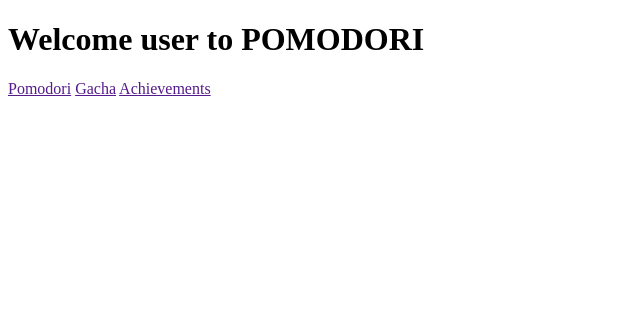
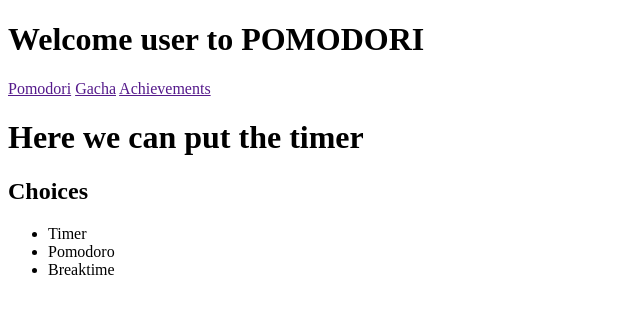
Before and after one commit to Tantalost/Pomodori, a plain HTML site: page index.html in a window 1280 px wide. Shown: the whole page, without its empty margins (0-640 px from the left). Drawn offline with Linux system fonts and the light colour scheme.

Commit message:
Update index.html

```diff
--- a/index.html
+++ b/index.html
@@ -13,5 +13,16 @@
         <a href="">Achievements</a>
     </nav>
 
+    <h1>Here we can put the timer</h1>
+
+    <div>
+        <h2>Choices</h2>
+        <ul>
+            <li>Timer</li>
+            <li>Pomodoro</li>
+            <li>Breaktime</li>
+        </ul>
+
+
 </body>
 </html>
```
